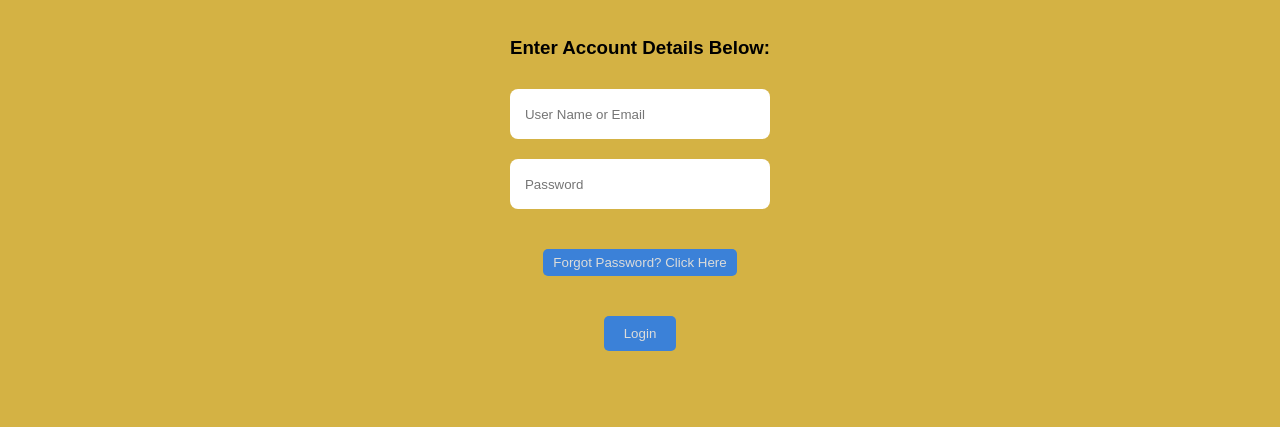
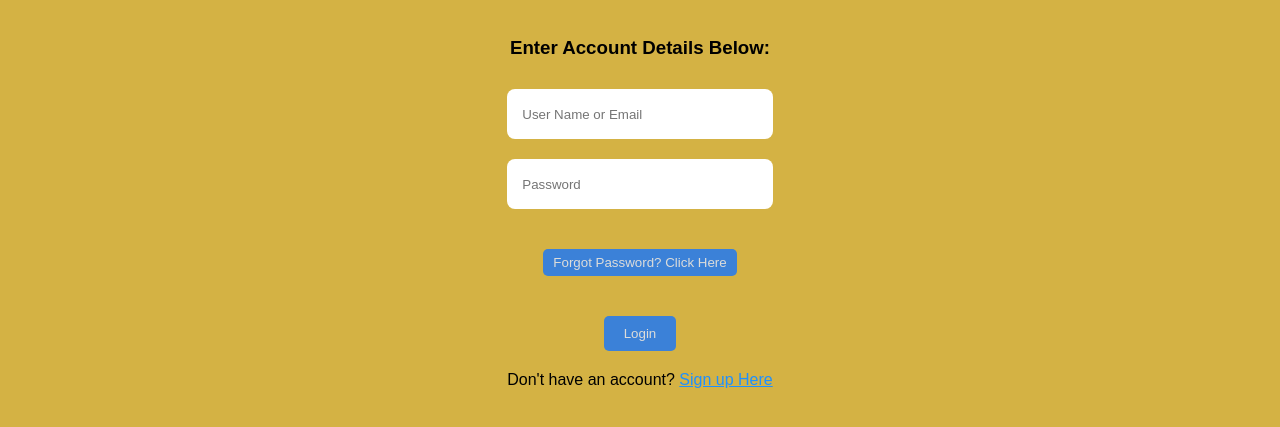
Before and after one commit to talhakhadim/CSCI441_flash_card_app, a plain HTML site: page Flashcard/login.html in a window 1280 px wide. Shown: the part 215-642 px from the top of the page. Drawn offline with Linux system fonts and the light colour scheme.

Commit message:
Update login.html

```diff
--- a/Flashcard/login.html
+++ b/Flashcard/login.html
@@ -59,6 +59,7 @@
                     <button type="submit" class="login-btn">Login</button>
                   </a>
                 </form>
+				        <p class="login-link"> Don't have an account? <a href="signup.html" style="color:dodgerblue">Sign up Here</a></p>
               </div>
             </div>
           </div>
```
